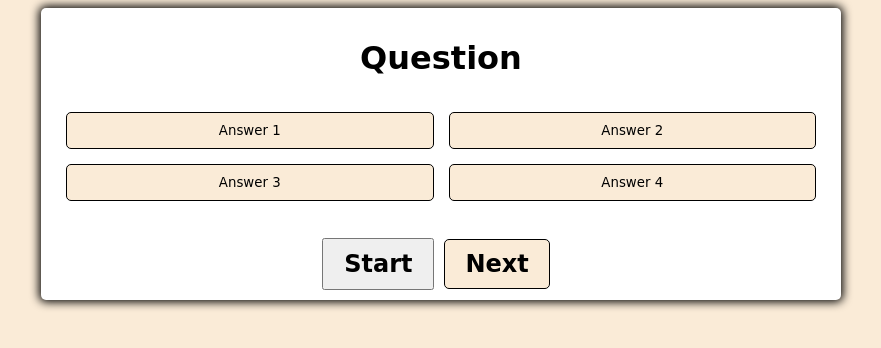
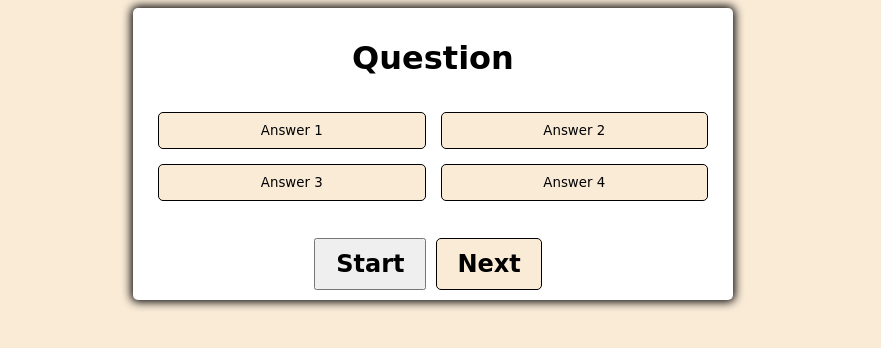
Before and after one commit to dmerk2/Timed-Multiple-Choice-Quiz, a plain HTML site: page index.html in a window 1280 px wide. Shown: the whole page, without its empty margins (207-1088 px from the left). Drawn offline with Linux system fonts and the light colour scheme.

```diff
--- a/Develop/css/style.css
+++ b/Develop/css/style.css
@@ -4,21 +4,21 @@
 }
 
 body {
+  background-color: antiquewhite;
   display: flex;
-  height: 100%;
-  width: 100%;
   justify-content: center;
-  background-color: antiquewhite;
+  text-align: center;
 }
 
 .container {
-  width: 800px;
+  /* display: flex; */
+  width: 600px;
   max-width:80%;
   background-color: white;
   border-radius: 5px;
   padding: 10px;
   box-shadow: 0 0 10px 2px;
-  text-align: center;
+  justify-content: center;
 }
 
 .btn-grid {
@@ -40,6 +40,7 @@ body {
 
 .btn:hover {
   opacity: 0.7;
+  box-shadow: 0 0 2px 1px;;
 }
 
 .start-btn, .next-btn {
@@ -52,7 +53,7 @@ body {
 .controls {
   display: flex;
   justify-content: center;
-  align-items: center;
+  /* align-items: center; */
 }
 
 .hide {
```
